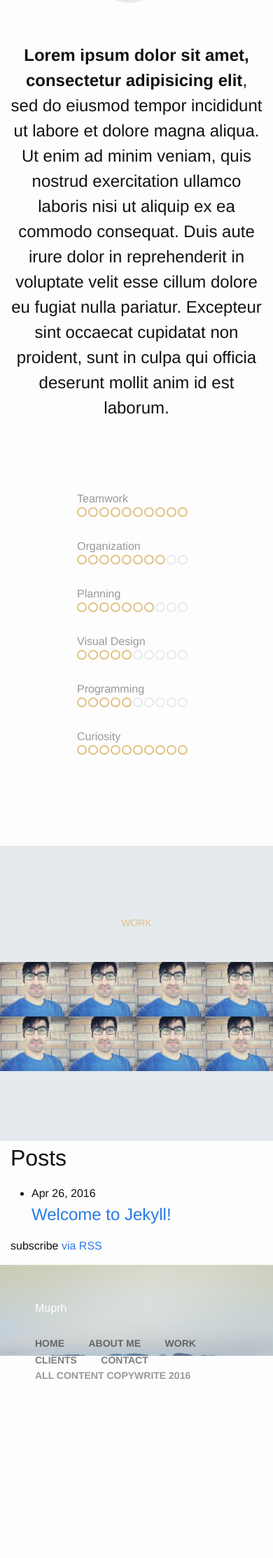
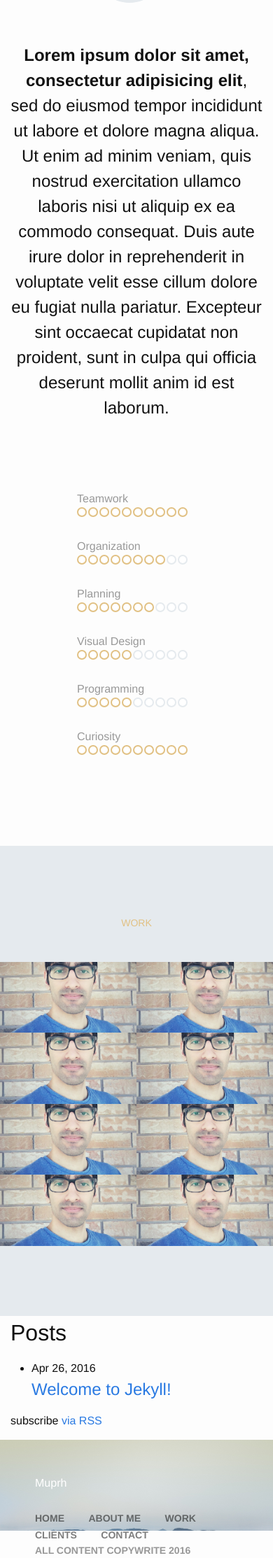
Before and after one commit to MrDhillon/portfolio, a Jekyll site: the page built from index.html, in a window 390 px wide. Shown: the part 1049-3276 px from the top of the page at 70% size. Built offline with Jekyll 4.4.1, drawn with Linux system fonts in a browser that asks for light colours; before the commit the page ends 3026 px from its top, so only the background shows below that.

Commit message:
work portfolio css and slider animation

```diff
--- /dev/null
+++ b/_includes/icons/return.html
@@ -0,0 +1,4 @@
+<svg fill="#000000" height="24" viewBox="0 0 24 24" width="24" xmlns="http://www.w3.org/2000/svg">
+    <path d="M0 0h24v24H0z" fill="none"/>
+    <path d="M19 7v4H5.83l3.58-3.59L8 6l-6 6 6 6 1.41-1.41L5.83 13H21V7z"/>
+</svg>
--- a/_includes/work.html
+++ b/_includes/work.html
@@ -1,9 +1,11 @@
-<section class="alt-section">
+<section class="alt-section section-work">
 
   <h3 id="work" >Work</h3>
 
+  <div class="work-slider">
+
+    <div class="thumb-wrap">
       <div class="thumbnails-container">
-
         <a class="thumb-unit">
           <div class="thumb-overlay">
             <strong>Typo international</strong>
@@ -54,6 +56,36 @@
             <div class="zoom-icon">{% include /icons/search.html %}</div>
           </div>
         </a>
+      </div>
+
+    </div>
+
+    <div class="work-wrap">
+      <div class="work-container">
+        <div class="work-return">
+          {% include icons/return.html %}
+        </div>
+        <h4>Do Work</h4>
+        <div style="width: 600px; height: 600px; background: grey;" class="">
+
+        </div>
+        <p>
+          Lorem ipsum dolor sit amet, consectetur adipisicing elit, sed do eiusmod tempor incididunt ut labore et dolore magna aliqua. Ut enim ad minim veniam, quis nostrud exercitation ullamco laboris nisi ut aliquip ex ea commodo consequat. Duis aute irure dolor in reprehenderit in voluptate velit esse cillum dolore eu fugiat nulla pariatur.
+        </p>
+        <div style="width: 600px; height: 600px; background: grey;" class="">
+
+        </div>
+        <p>
+          Lorem ipsum dolor sit amet, consectetur adipisicing elit, sed do eiusmod tempor incididunt ut labore et dolore magna aliqua. Ut enim ad minim veniam, quis nostrud exercitation ullamco laboris nisi ut aliquip ex ea commodo consequat. Duis aute irure dolor in reprehenderit in voluptate velit esse cillum dolore eu fugiat nulla pariatur.
+        </p>
+        <div style="width: 600px; height: 600px; background: grey;" class="">
+
+        </div>
+        <p>
+          Lorem ipsum dolor sit amet, consectetur adipisicing elit, sed do eiusmod tempor incididunt ut labore et dolore magna aliqua. Ut enim ad minim veniam, quis nostrud exercitation ullamco laboris nisi ut aliquip ex ea commodo consequat. Duis aute irure dolor in reprehenderit in voluptate velit esse cillum dolore eu fugiat nulla pariatur.
+        </p>
+      </div>
+    </div>
 
   </div>
 
--- a/_sass/_work.scss
+++ b/_sass/_work.scss
@@ -1,7 +1,26 @@
+
 .alt-section {
   background: $bgcolor;
   overflow: hidden;
 }
+
+.secition-work {
+  overflow-x: hidden;
+}
+
+.work-wrap, .thumb-wrap {
+  width: 50%;
+  float: left;
+
+}
+
+.work-slider {
+  width: 200%;
+  position: relative;
+  left: 0%;
+  transition: 0.5s;
+}
+
 .thumbnails-container {
   max-width: 960px;
   margin: 0px auto;
@@ -20,20 +39,29 @@
     position: relative;
     padding-top: 20%;
 
+    @media screen and (max-width: 560px) {
+      width: 50%;
+      padding-top: 26%;
+    }
+
     background-image: url(../assets/face.jpg);
     background-position: center center;
     background-repeat: no-repeat;
     background-size: cover;
     overflow: hidden;
+    perspective: 300;
 
     .thumb-overlay {
       position: absolute;
-      top: 100%;
-      right: 0;
-      left: 0;
+      top: -100%;
+      right: 0px;
+      left: 0px;
       height: 100%;
       background: fade-out($accent-color, 0.1);
       transition: 0.5s;
+      transform: rotatex(90deg);
+      transform-origin: center bottom;
+
       text-align: center;
       strong {
         display: block;
@@ -50,11 +78,58 @@
       }
     }
     &:hover .thumb-overlay {
-      position: absolute;
       top: 0%;
-      bottom: 0;
-      right: 0;
-      left: 0;
+      transform: rotatex(0deg);
     }
   }
 }
+
+.work-container {
+  max-width: 600px;
+  margin: 0px auto;
+  position: relative;
+  display: none;
+
+  h4  {
+    color: $accent-color;
+    font-weight: 300;
+    text-transform: uppercase;
+    font-size: 24px;
+    line-height: 1.2;
+    margin: 0px 0 20px;
+    padding-top: 5px;
+  }
+
+  img {
+    max-width: 100%;
+  }
+
+  .work-return {
+    cursor: pointer;
+    position: absolute;
+    top: 5px;
+    left: -40px;
+
+    svg {
+      border: solid 1px rgba(0,0,0,0.4);
+      border-radius: 50%;
+      height: 30px;
+      width: 30px;
+      fill: rgba(0,0,0,0.4);
+      &:hover {
+        fill: rgba(0,0,0,0.5);
+      }
+    }
+  }
+}
+
+@media (max-width: 740px){
+  .work-container {
+    .work-return {
+      left: 0px;
+    }
+    h4 {
+      margin-left: 40px;
+    }
+  }
+}
--- a/assets/js/functions.js
+++ b/assets/js/functions.js
@@ -1,5 +1,6 @@
 $(function(){
   smoothScrool(300);
+  workSlide();
 });
 
 function smoothScrool(duration){
@@ -16,3 +17,14 @@ function smoothScrool(duration){
 
   });
 }
+
+function workSlide() {
+  $(".thumb-unit").on("click",function(){
+    $(".work-slider").css("left","-100%");
+    $(".work-container").show();
+  });
+  $(".work-return").on("click",function(){
+    $(".work-slider").css("left","0%");
+    $(".work-container").hide(400);
+  });
+}
```
Also changed, not shown: assets/ic_keyboard_return_black_24px.svg (added). Lines whose indentation alone changed are shown as unchanged.
